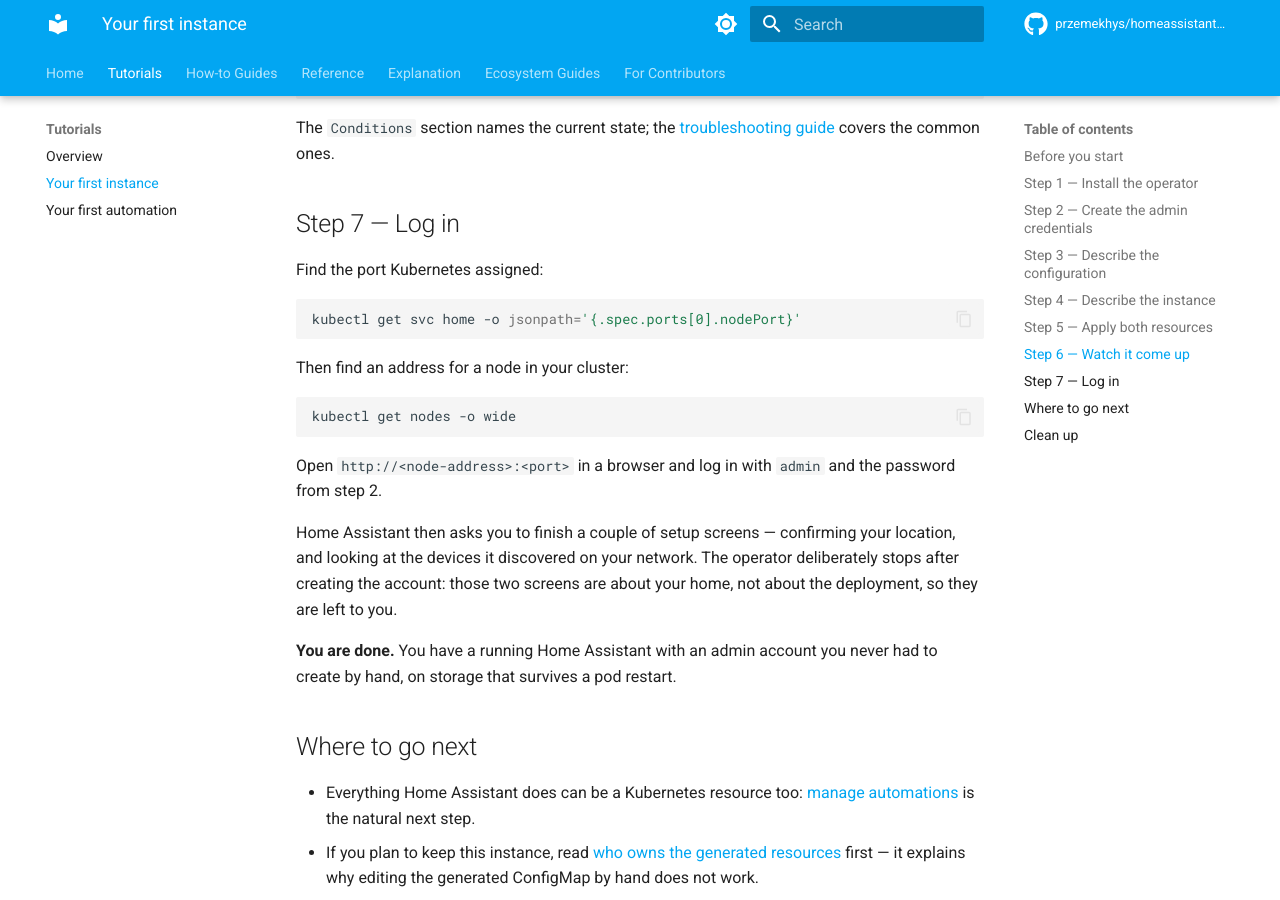
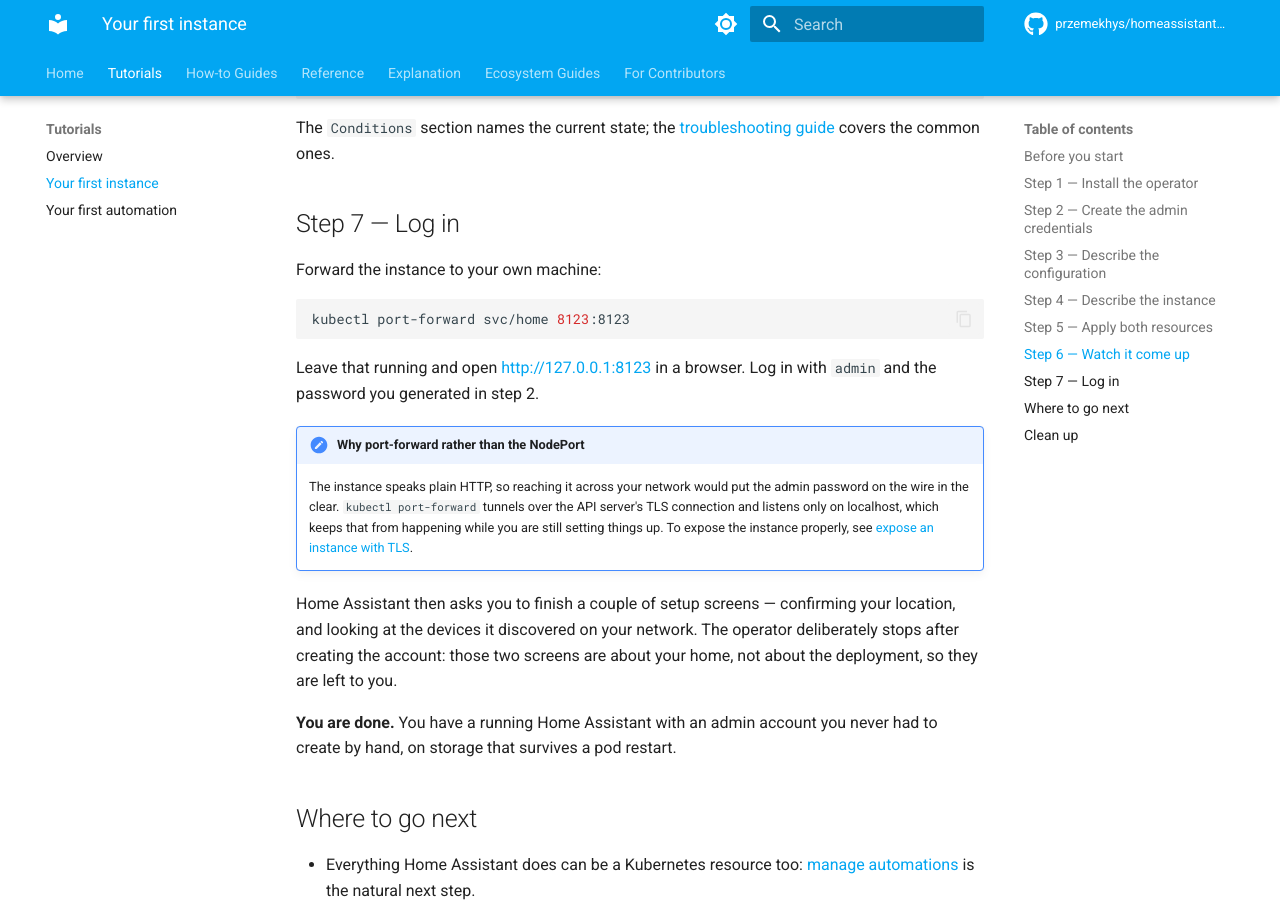
Before and after one commit to agdphd/homeassistant-operator, an MkDocs documentation site: the page built from docs/tutorials/first-instance.md, in a window 1280 px wide and 900 px high, scrolled down 3700 px. Built offline with MkDocs 1.6.1 and Material for MkDocs 9.7.7, drawn with Linux system fonts in a browser that asks for light colours; comment, search, counter and statistics services are not loaded; some of the changed text lies outside the part shown.

Commit message:
fix(docs): stop publishing a shared admin password and a cleartext login

````diff
--- a/docs/tutorials/first-instance.md
+++ b/docs/tutorials/first-instance.md
@@ -52,18 +52,20 @@ again after a few seconds.
 The operator creates the Home Assistant admin account for you, and it reads the
 username and password from a Kubernetes Secret:
 
+Pick your own password first — anything printed in a tutorial is a password
+every reader of that tutorial shares:
+
 ```sh
+HA_PASSWORD="$(head -c 18 /dev/urandom | base64)"   # or type your own
+echo "$HA_PASSWORD"                                  # note it down, you log in with it
+
 kubectl create secret generic ha-admin \
   --from-literal=username=admin \
-  --from-literal=password=changeme-please \
+  --from-literal=password="$HA_PASSWORD" \
   -n default
 ```
 
 You should see `secret/ha-admin created`.
-
-!!! note "Change this password later"
-    `changeme-please` is fine for a first look, but it is the password to your
-    whole smart home. Change it in the Home Assistant UI once you are logged in.
 
 ## Step 3 — Describe the configuration
 
@@ -127,10 +129,10 @@ tutorial work without you touching the Home Assistant UI:
 - `createApiToken: true` tells it to generate a long-lived access token and store
   it in a Secret, which is how the operator talks to Home Assistant afterwards.
 
-`service.type: NodePort` is the simplest way to reach the instance from outside
-the cluster. It is not what you would use in production — the
-[TLS guide](../how-to/expose-with-tls.md) covers proper exposure — but it needs
-no extra components, so it is what this tutorial uses.
+`service.type: NodePort` keeps the Service reachable without any ingress
+component. You will still reach it through `kubectl port-forward` in step 7,
+because the instance speaks plain HTTP at this stage; the
+[TLS guide](../how-to/expose-with-tls.md) covers exposing it properly.
 
 ## Step 5 — Apply both resources
 
@@ -175,20 +177,22 @@ The `Conditions` section names the current state; the
 
 ## Step 7 — Log in
 
-Find the port Kubernetes assigned:
+Forward the instance to your own machine:
 
 ```sh
-kubectl get svc home -o jsonpath='{.spec.ports[0].nodePort}'
+kubectl port-forward svc/home 8123:8123
 ```
 
-Then find an address for a node in your cluster:
+Leave that running and open <http://127.0.0.1:8123> in a browser. Log in with
+`admin` and the password you generated in step 2.
 
-```sh
-kubectl get nodes -o wide
-```
-
-Open `http://<node-address>:<port>` in a browser and log in with `admin` and the
-password from step 2.
+!!! note "Why port-forward rather than the NodePort"
+    The instance speaks plain HTTP, so reaching it across your network would put
+    the admin password on the wire in the clear. `kubectl port-forward` tunnels
+    over the API server's TLS connection and listens only on localhost, which
+    keeps that from happening while you are still setting things up. To expose
+    the instance properly, see
+    [expose an instance with TLS](../how-to/expose-with-tls.md).
 
 Home Assistant then asks you to finish a couple of setup screens — confirming
 your location, and looking at the devices it discovered on your network. The
````
Also changed, not shown: docs/how-to/bootstrap-instance.md (+3 -2 lines).
